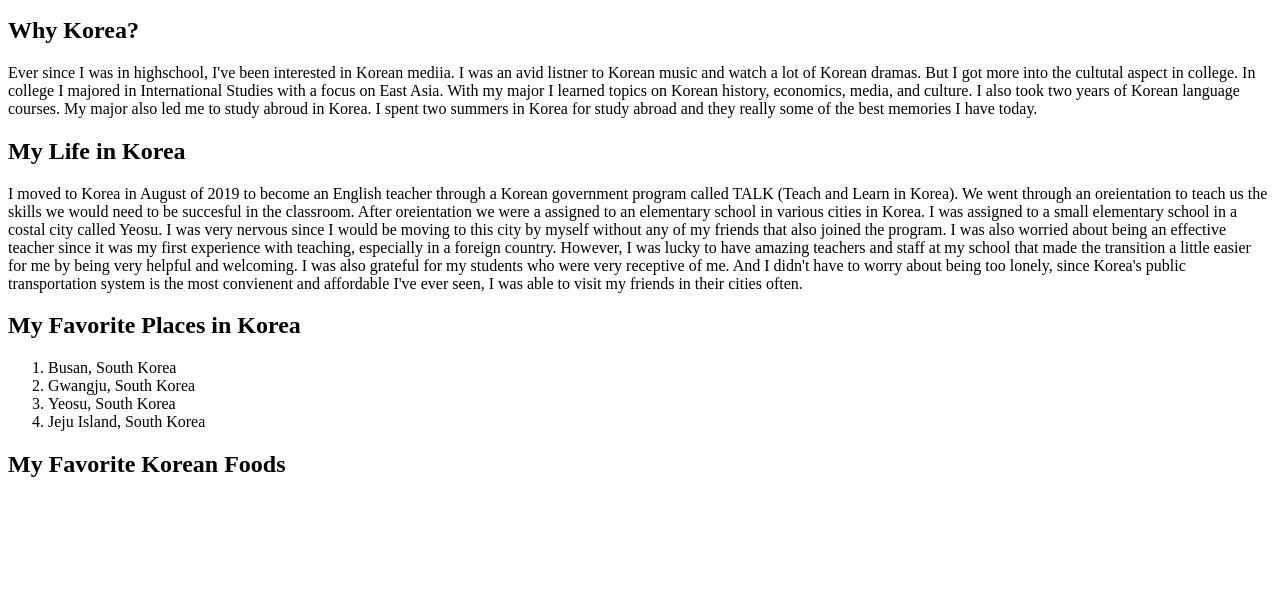
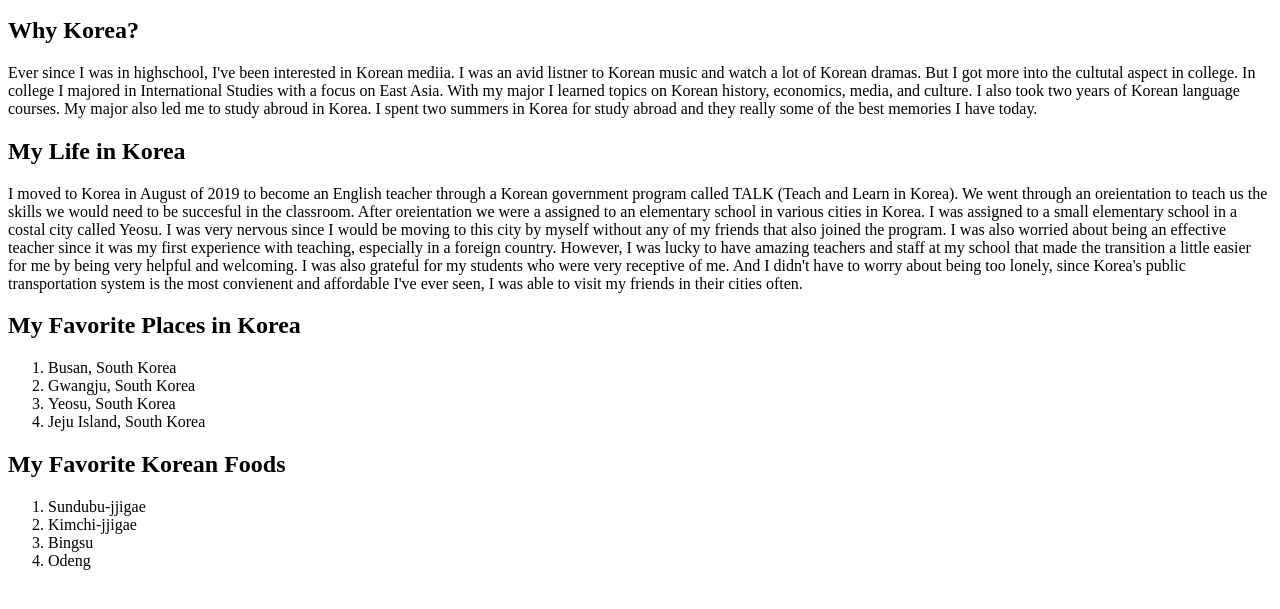
Before and after one commit to STL-LC101-Sept-22/js-assignment-4-html-me-something-danigongju, a website: page index.html in a window 1280 px wide. Shown: the part 101-710 px from the top of the page. Drawn offline with Linux system fonts and the light colour scheme.

Commit message:
Add list to <h2>My Favorite Korean Foods</h2>

```diff
--- a/index.html
+++ b/index.html
@@ -19,6 +19,7 @@
             With my major I learned topics on Korean history, economics, media, and culture. I also took two years of Korean language courses.
             My major also led me to study abroud in Korea. I spent two summers in Korea for study abroad and they really some of the best memories I have today.
          </p>
+
       <h2>My Life in Korea</h2>
          <p>
            I moved to Korea in August of 2019 to become an English teacher through a Korean government program called TALK (Teach and Learn in Korea).
@@ -31,6 +32,7 @@
            I was also grateful for my students who were very receptive of me.
            And I didn't have to worry about being too lonely, since Korea's public transportation system is the most convienent and affordable I've ever seen, I was able to visit my friends in their cities often.
          </p>
+
       <h2>My Favorite Places in Korea</h2>
          <p>
             <ol>
@@ -40,7 +42,16 @@
                <li>Jeju Island, South Korea</li>
             </ol>
          </p>
+
       <h2>My Favorite Korean Foods</h2>
+          <p>
+             <ol>
+               <li>Sundubu-jjigae</li>
+               <li>Kimchi-jjigae</li>
+               <li>Bingsu</li>
+               <li>Odeng</li>
+             </ol>
+         </p>
 
       <footer></footer>
    </body>
```
